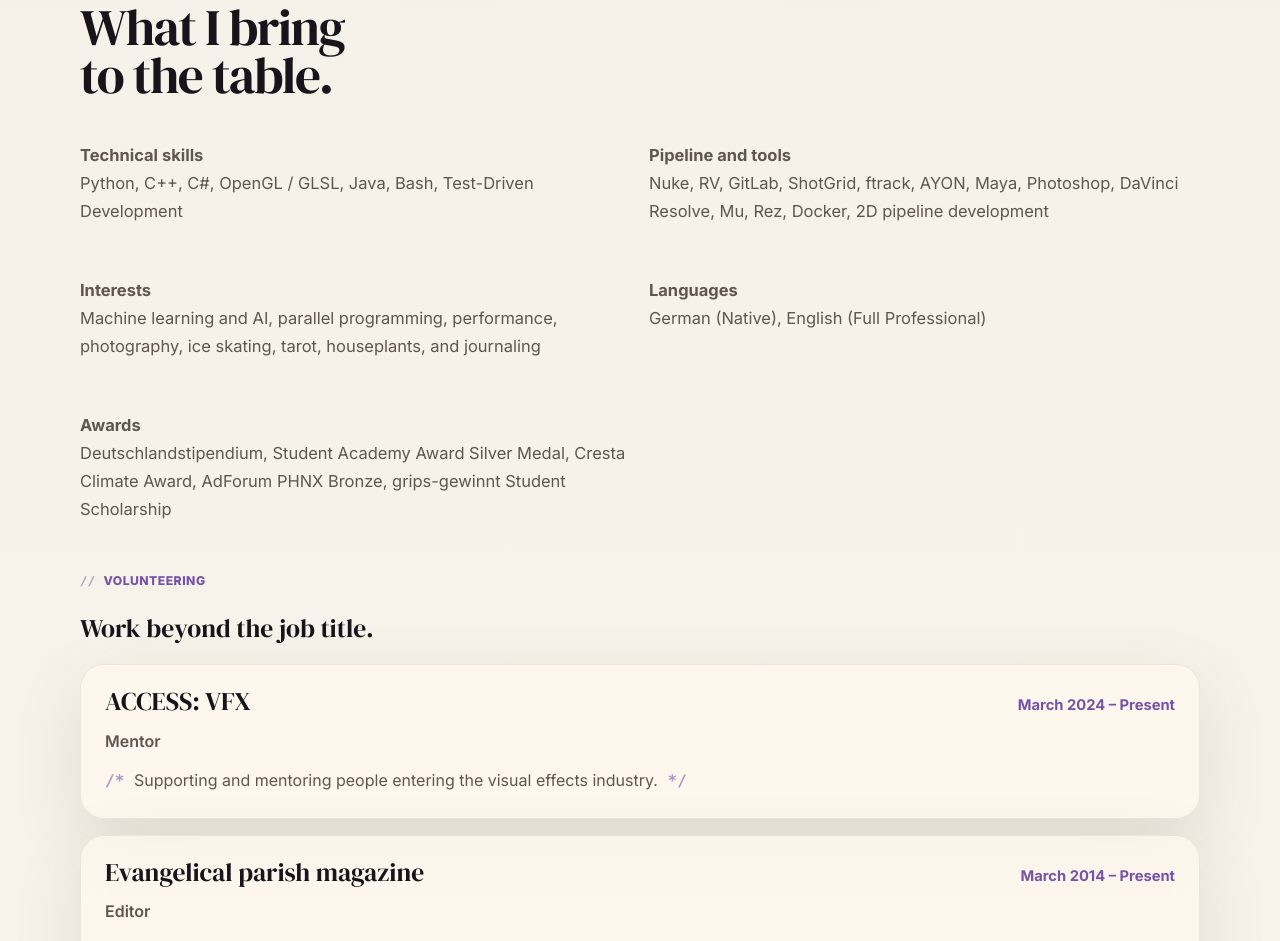
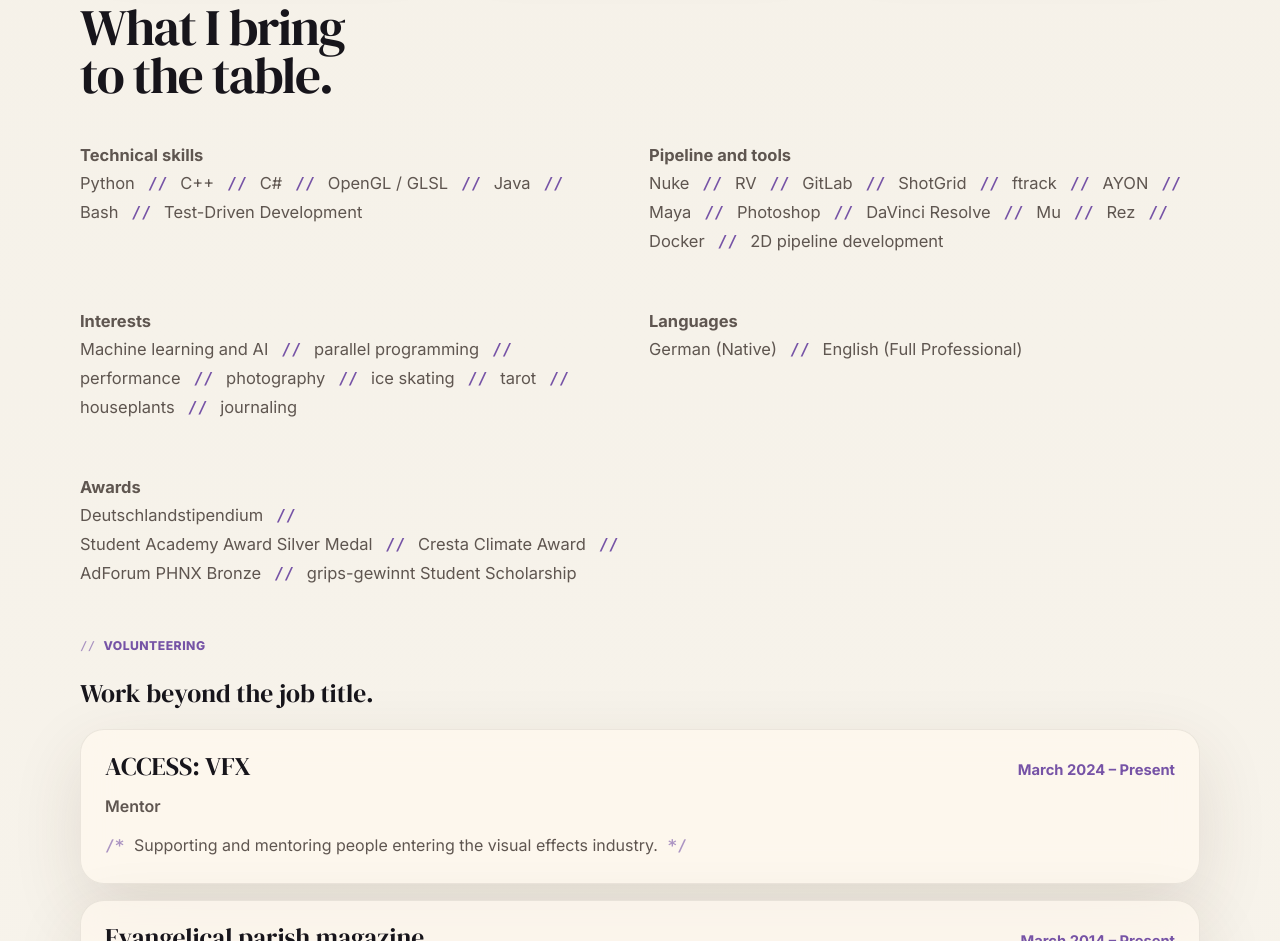
Before and after one commit to mircotornow/mircotornow.github.io, a plain HTML site: page experience.html in a window 1280 px wide. Shown: the part 1885-2826 px from the top of the page. Drawn offline with Linux system fonts and the light colour scheme.

Commit message:
adjust darkmode

```diff
--- a/experience.html
+++ b/experience.html
@@ -40,10 +40,7 @@
               </div>
               <p class="cv-meta"><span class="cv-date nowrap">November 2022 – Present</span> <span class="nowrap">· Cologne</span></p>
             </div>
-            <p>
-              Developed and maintained production tools in Python for Nuke and RV
-              across feature film and episodic productions.
-            </p>
+            <p>Developed and maintained production tools in Python for Nuke and RV across feature film and episodic productions.</p>
           </article>
 
           <article class="cv-entry">
@@ -54,10 +51,7 @@
               </div>
               <p class="cv-meta"><span class="cv-date nowrap">April 2022 – September 2022</span></p>
             </div>
-            <p>
-              Supported 2D pipeline work across feature film and episodic
-              productions.
-            </p>
+            <p>Supported 2D pipeline work across feature film and episodic productions.</p>
           </article>
 
           <article class="cv-entry">
@@ -68,10 +62,7 @@
               </div>
               <p class="cv-meta"><span class="cv-date nowrap">March 2022 – August 2022</span></p>
             </div>
-            <p>
-              Compositor on Mother Nature’s Power, winner of the Cresta Climate
-              Award and an AdForum PHNX Bronze award.
-            </p>
+            <p>Compositor on Mother Nature’s Power, winner of the Cresta Climate Award and an AdForum PHNX Bronze award.</p>
           </article>
 
           <article class="cv-entry">
@@ -86,10 +77,7 @@
               <p class="cv-role">Compositing Trainee</p>
               <p class="cv-meta"><span class="cv-date nowrap">September 2020 – December 2020</span> <span class="nowrap">· Cologne</span></p>
             </div>
-            <p>
-              Joined as a Compositing Trainee before continuing as a Compositing
-              Artist, including work on Moonbound.
-            </p>
+            <p>Joined as a Compositing Trainee before continuing as a Compositing Artist, including work on Moonbound.</p>
           </article>
 
           <article class="cv-entry">
@@ -100,10 +88,7 @@
               </div>
               <p class="cv-meta"><span class="cv-date nowrap">March 2020 – August 2020</span></p>
             </div>
-            <p>
-              Compositor on Laika & Nemo, which received the Silver Medal for
-              Animation at the 2022 Student Academy Awards.
-            </p>
+            <p>Compositor on Laika & Nemo, which received the Silver Medal for Animation at the 2022 Student Academy Awards.</p>
           </article>
 
           <article class="cv-entry">
@@ -114,9 +99,7 @@
               </div>
               <p class="cv-meta"><span class="cv-date nowrap">October 2018 – March 2020</span> <span class="nowrap">· Cologne</span></p>
             </div>
-            <p>
-              Supported students and workflow-related tasks.
-            </p>
+            <p>Supported students and workflow-related tasks.</p>
           </article>
         </div>
       </section>
@@ -153,26 +136,23 @@
         <div class="about-grid">
           <p>
             <strong>Technical skills</strong><br />
-            Python, C++, C#, OpenGL / GLSL, Java, Bash, Test-Driven Development
+            <span class="nowrap">Python</span>&nbsp;<span class="list-sep">//</span> <span class="nowrap">C++</span>&nbsp;<span class="list-sep">//</span> <span class="nowrap">C#</span>&nbsp;<span class="list-sep">//</span> <span class="nowrap">OpenGL / GLSL</span>&nbsp;<span class="list-sep">//</span> <span class="nowrap">Java</span>&nbsp;<span class="list-sep">//</span> <span class="nowrap">Bash</span>&nbsp;<span class="list-sep">//</span> <span class="nowrap">Test-Driven Development</span>
           </p>
           <p>
             <strong>Pipeline and tools</strong><br />
-            Nuke, RV, GitLab, ShotGrid, ftrack, AYON, Maya, Photoshop, DaVinci Resolve,
-            Mu, Rez, Docker, 2D pipeline development
+            <span class="nowrap">Nuke</span>&nbsp;<span class="list-sep">//</span> <span class="nowrap">RV</span>&nbsp;<span class="list-sep">//</span> <span class="nowrap">GitLab</span>&nbsp;<span class="list-sep">//</span> <span class="nowrap">ShotGrid</span>&nbsp;<span class="list-sep">//</span> <span class="nowrap">ftrack</span>&nbsp;<span class="list-sep">//</span> <span class="nowrap">AYON</span>&nbsp;<span class="list-sep">//</span> <span class="nowrap">Maya</span>&nbsp;<span class="list-sep">//</span> <span class="nowrap">Photoshop</span>&nbsp;<span class="list-sep">//</span> <span class="nowrap">DaVinci Resolve</span>&nbsp;<span class="list-sep">//</span> <span class="nowrap">Mu</span>&nbsp;<span class="list-sep">//</span> <span class="nowrap">Rez</span>&nbsp;<span class="list-sep">//</span> <span class="nowrap">Docker</span>&nbsp;<span class="list-sep">//</span> <span class="nowrap">2D pipeline development</span>
           </p>
           <p>
             <strong>Interests</strong><br />
-            Machine learning and AI, parallel programming, performance, photography,
-            ice skating, tarot, houseplants, and journaling
+            <span class="nowrap">Machine learning and AI</span>&nbsp;<span class="list-sep">//</span> <span class="nowrap">parallel programming</span>&nbsp;<span class="list-sep">//</span> <span class="nowrap">performance</span>&nbsp;<span class="list-sep">//</span> <span class="nowrap">photography</span>&nbsp;<span class="list-sep">//</span> <span class="nowrap">ice skating</span>&nbsp;<span class="list-sep">//</span> <span class="nowrap">tarot</span>&nbsp;<span class="list-sep">//</span> <span class="nowrap">houseplants</span>&nbsp;<span class="list-sep">//</span> <span class="nowrap">journaling</span>
           </p>
           <p>
             <strong>Languages</strong><br />
-            German (Native), English (Full Professional)
+            <span class="nowrap">German (Native)</span>&nbsp;<span class="list-sep">//</span> <span class="nowrap">English (Full Professional)</span>
           </p>
           <p>
             <strong>Awards</strong><br />
-            Deutschlandstipendium, Student Academy Award Silver Medal, Cresta Climate
-            Award, AdForum PHNX Bronze, grips-gewinnt Student Scholarship
+            <span class="nowrap">Deutschlandstipendium</span>&nbsp;<span class="list-sep">//</span> <span class="nowrap">Student Academy Award Silver Medal</span>&nbsp;<span class="list-sep">//</span> <span class="nowrap">Cresta Climate Award</span>&nbsp;<span class="list-sep">//</span> <span class="nowrap">AdForum PHNX Bronze</span>&nbsp;<span class="list-sep">//</span> <span class="nowrap">grips-gewinnt Student Scholarship</span>
           </p>
         </div>
         <div class="skills-extension">
--- a/script.js
+++ b/script.js
@@ -17,14 +17,30 @@
     const faviconSrc = theme === 'dark' ? 'resources/favicon-light.svg' : 'resources/favicon-dark.svg';
     document.querySelectorAll('link[rel~="icon"]').forEach((link) => link.setAttribute('href', faviconSrc));
     document.querySelectorAll('.brand-mark-img').forEach((img) => img.setAttribute('src', logoSrc));
+    document.querySelector('meta[name="theme-color"]')?.setAttribute('content', theme === 'dark' ? '#17151b' : '#f3efe6');
   };
+
+  const systemDark = window.matchMedia('(prefers-color-scheme: dark)');
+  const systemTheme = () => (systemDark.matches ? 'dark' : 'light');
 
   setTheme(document.documentElement.dataset.theme || 'light');
 
   themeToggle.addEventListener('click', () => {
     const nextTheme = document.documentElement.dataset.theme === 'dark' ? 'light' : 'dark';
-    localStorage.setItem('mirco-theme', nextTheme);
+    // Toggling back to the device's own theme drops the override, so the site follows the device again.
+    if (nextTheme === systemTheme()) {
+      localStorage.removeItem('mirco-theme');
+    } else {
+      localStorage.setItem('mirco-theme', nextTheme);
+    }
     setTheme(nextTheme);
+  });
+
+  // Follow the device live (e.g. automatic dark mode at sunset) unless the visitor picked a theme.
+  systemDark.addEventListener('change', () => {
+    if (!localStorage.getItem('mirco-theme')) {
+      setTheme(systemTheme());
+    }
   });
 }
 
--- a/styles.css
+++ b/styles.css
@@ -328,6 +328,14 @@
   font-weight: 700;
   opacity: 0.6;
   white-space: pre;
+}
+
+/* Separators in the skills lists. */
+.list-sep {
+  margin: 0 0.5em;
+  color: var(--accent);
+  font-family: Consolas, Menlo, Monaco, 'Droid Sans Mono', 'Courier New', monospace;
+  font-weight: 700;
 }
 
 /* Role descriptions read as block comments, like the logo. */
```
